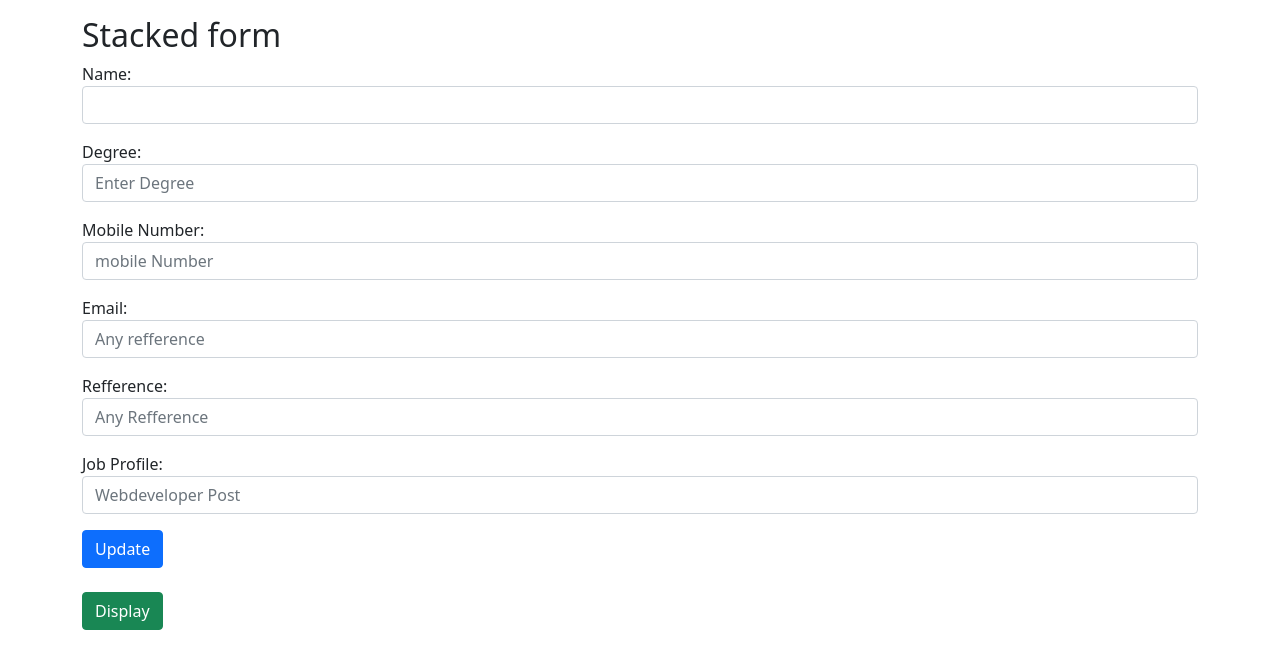
After one commit to kishwerjabeen/php-Curd, a PHP site: page /updates.php?id=1 in a window 1280 px wide. The commit adds this page. Shown: the top 669 px of the page. Run offline with PHP 8.4, Linux system fonts and the light colour scheme; data that the repository does not hold is empty; some libraries are stand-ins or nearby versions.

Commit message:
data update

```diff
--- a/display.php
+++ b/display.php
@@ -76,7 +76,7 @@ while ($i < 10) {
                             <td> <?php echo $res['jobpost'] ?></td>
 
 
-                            <td><a href="updates.php" data-bs-toggle="tooltip" data-bs-placement="top" title="Update"> <i class="fas fa-edit"></i></a></td>
+                            <td><a href="updates.php?id=<?php echo $res['id'] ?>" data-bs-toggle="tooltip" data-bs-placement="top" title="Update"> <i class="fas fa-edit"></i></a></td>
                             <td>
                                 <i class="fa fa-trash" aria-hidden="true"></i>
                             </td>
--- a/index.php
+++ b/index.php
@@ -48,7 +48,7 @@
         </form>
 
         <br>
-        <a href="display.php" class="btn btn-success btn-block">Link Button</a>
+        <a href="display.php" class="btn btn-success btn-block">Display</a>
     </div>
 
 </body>
--- /dev/null
+++ b/updates.php
@@ -0,0 +1,103 @@
+<!DOCTYPE html>
+<html lang="en">
+
+<head>
+    <title>Bootstrap 5 Example</title>
+    <?php include 'links.php' ?>
+</head>
+
+<body>
+
+    <div class="container mt-3">
+        <h2>Stacked form</h2>
+
+        <?php
+        include 'conn.php';
+        $ids = $_GET['id'];
+        $showQuery = "SELECT * FROM jobreg WHERE id={$ids}";
+        $showData =   mysqli_query($conn, $showQuery);
+        $arrData = mysqli_fetch_array($showData);
+
+
+        if (isset($_POST['submit'])) {
+            $name = $_POST['user'];
+            $quli = $_POST['deg'];
+            $number = $_POST['mobile'];
+            $email = $_POST['email'];
+            $ref = $_POST['ref'];
+            $jobs = $_POST['jobpro'];
+
+            // $insertquery = "INSERT INTO jobreg (firname, degree, mobile, email, refer, jobpost) VALUES ('$name','$quli','$number','$email','$ref','$jobs')";
+
+            $updateQuery = "UPDATE jobreg SET id=$ids, firname='$name',degree='$quli', mobile='$number', email='$email', refer= '$ref',jobpost ='$jobs' WHERE id=$ids";
+
+            // $res = mysqli_query($conn, $insertquery);
+
+            $res = mysqli_query($conn, $updateQuery);
+
+
+
+            if ($res) {
+        ?>
+                <script>
+                    alert("Data Update Hogya ha Yaaaa");
+                </script>
+            <?php
+            } else {
+            ?>
+                <script>
+                    alert("Data Updaate Nahe howa  Naaaayyyyy");
+                </script>
+        <?php
+            }
+        }
+        ?>
+
+
+
+
+
+        <form action="#" method="POST">
+
+            <div class="mb-3">
+                <label for="name">Name:</label>
+                <input type="text" class="form-control" id="name" placeholder="Enter Name" name="user" value=" <?php echo $arrData['firname'] ?>" required />
+            </div>
+
+            <div class="mb-3">
+                <label for="deg">Degree:</label>
+                <input type="text" class="form-control" id="deg" placeholder="Enter Degree" name="deg" value="<?php echo $arrData['degree'] ?>" required />
+            </div>
+
+            <div class="mb-3">
+                <label for="numb">Mobile Number:</label>
+                <input type="tel" class="form-control" id="numb" placeholder="mobile Number" name="mobile" value="<?php echo $arrData['mobile'] ?>" required />
+            </div>
+
+            <div class="mb-3 mt-3">
+                <label for="email">Email:</label>
+                <input type="email" class="form-control" id="email" placeholder="Any refference" name="email" value="<?php echo $arrData['email'] ?>" required />
+            </div>
+
+            <div class="mb-3">
+                <label for="ref">Refference:</label>
+                <input type="text" class="form-control" id="ref" placeholder="Any Refference" name="ref" value="<?php echo $arrData['refer'] ?>" required />
+            </div>
+
+            <div class="mb-3">
+                <label for="jobpro">Job Profile:</label>
+                <input type="text" class="form-control" id="jobpro" placeholder="Webdeveloper Post" name="jobpro" value="<?php echo $arrData['jobpost'] ?>" required />
+            </div>
+
+
+
+            <button type="submit" name="submit" class="btn btn-primary">Update</button>
+        </form>
+
+        <br>
+        <a href="display.php" class="btn btn-success btn-block">Display</a>
+    </div>
+
+</body>
+
+</html>
```
